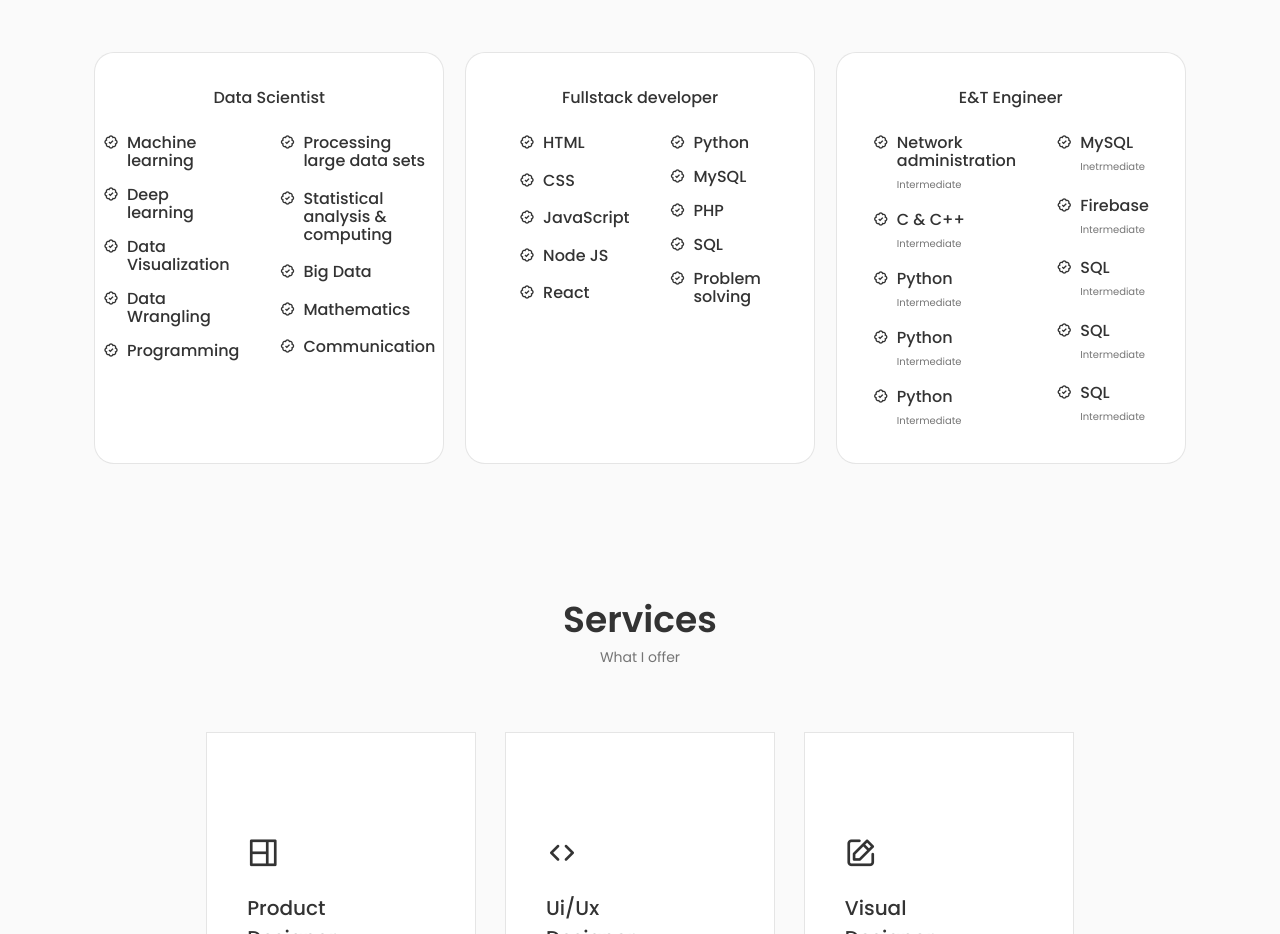
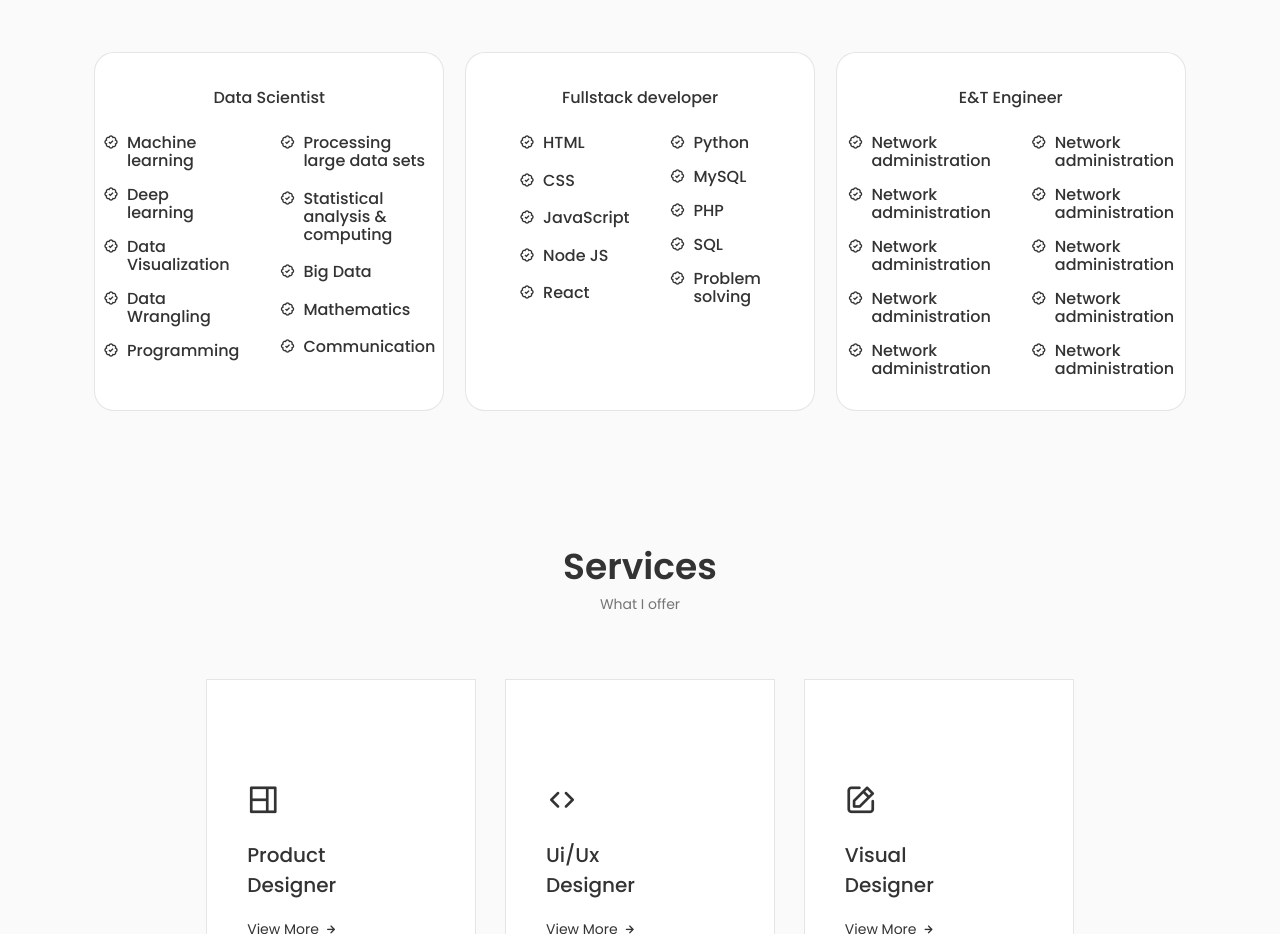
Before and after one commit to kdaxh/My-Portfolio, a React (Create React App) app: page / in a window 1280 px wide. Shown: the part 1500-2434 px from the top of the page. Built offline with nearby package versions, Linux system fonts and the light colour scheme.

Commit message:
Update meta tag content

```diff
--- a/src/components/skills/EandT.jsx
+++ b/src/components/skills/EandT.jsx
@@ -1,7 +1,7 @@
 import React from "react";
 
 const Backend = () => {
-    return(
+    return (
         <div className="skills__content">
             <h3 className="skills__title">E&T Engineer</h3>
 
@@ -12,7 +12,6 @@ const Backend = () => {
 
                         <div>
                             <h3 className="skills__name">Network administration</h3>
-                            <span className="skills__level">Intermediate</span>
                         </div>
                     </div>
 
@@ -20,8 +19,7 @@ const Backend = () => {
                         <i class='bx bx-badge-check'></i>
 
                         <div>
-                            <h3 className="skills__name">C & C++</h3>
-                            <span className="skills__level">Intermediate</span>
+                            <h3 className="skills__name">Network administration</h3>
                         </div>
                     </div>
 
@@ -29,8 +27,7 @@ const Backend = () => {
                         <i class='bx bx-badge-check'></i>
 
                         <div>
-                            <h3 className="skills__name">Python</h3>
-                            <span className="skills__level">Intermediate</span>
+                            <h3 className="skills__name">Network administration</h3>
                         </div>
                     </div>
 
@@ -38,8 +35,7 @@ const Backend = () => {
                         <i class='bx bx-badge-check'></i>
 
                         <div>
-                            <h3 className="skills__name">Python</h3>
-                            <span className="skills__level">Intermediate</span>
+                            <h3 className="skills__name">Network administration</h3>
                         </div>
                     </div>
 
@@ -47,8 +43,7 @@ const Backend = () => {
                         <i class='bx bx-badge-check'></i>
 
                         <div>
-                            <h3 className="skills__name">Python</h3>
-                            <span className="skills__level">Intermediate</span>
+                            <h3 className="skills__name">Network administration</h3>
                         </div>
                     </div>
                 </div>
@@ -58,8 +53,7 @@ const Backend = () => {
                         <i class='bx bx-badge-check'></i>
 
                         <div>
-                            <h3 className="skills__name">MySQL</h3>
-                            <span className="skills__level">Inetrmediate</span>
+                            <h3 className="skills__name">Network administration</h3>
                         </div>
                     </div>
 
@@ -67,36 +61,32 @@ const Backend = () => {
                         <i class='bx bx-badge-check'></i>
 
                         <div>
-                            <h3 className="skills__name">Firebase</h3>
-                            <span className="skills__level">Intermediate</span>
-                        </div>
+                            <h3 className="skills__name">Network administration</h3>
+                            </div>
                     </div>
 
                     <div className="skills__data">
                         <i class='bx bx-badge-check'></i>
 
                         <div>
-                            <h3 className="skills__name">SQL</h3>
-                            <span className="skills__level">Intermediate</span>
-                        </div>
+                            <h3 className="skills__name">Network administration</h3>
+                            </div>
                     </div>
 
                     <div className="skills__data">
                         <i class='bx bx-badge-check'></i>
 
                         <div>
-                            <h3 className="skills__name">SQL</h3>
-                            <span className="skills__level">Intermediate</span>
-                        </div>
+                            <h3 className="skills__name">Network administration</h3>
+                            </div>
                     </div>
 
                     <div className="skills__data">
                         <i class='bx bx-badge-check'></i>
 
                         <div>
-                            <h3 className="skills__name">SQL</h3>
-                            <span className="skills__level">Intermediate</span>
-                        </div>
+                            <h3 className="skills__name">Network administration</h3>
+                            </div>
                     </div>
                 </div>
             </div>
```
